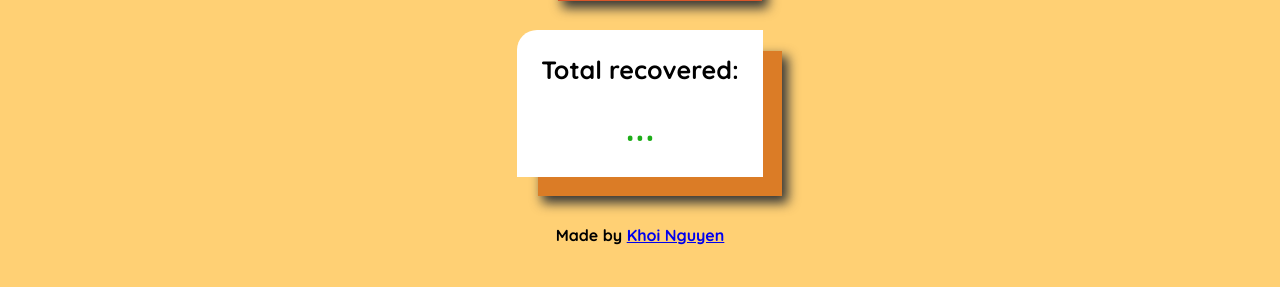
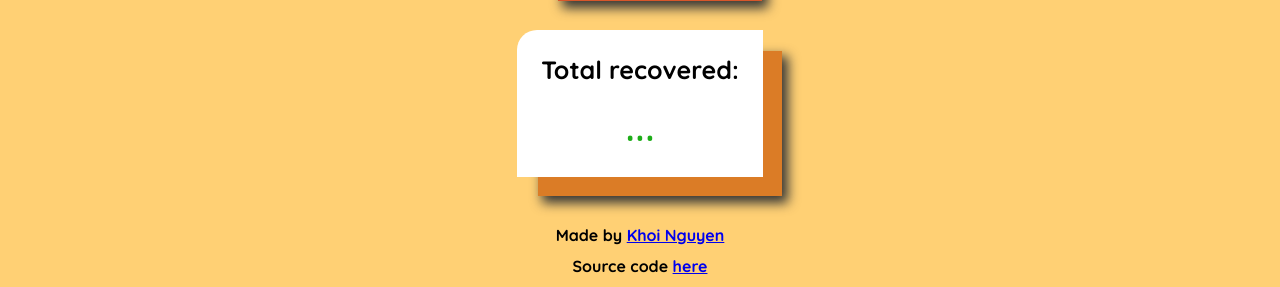
Before and after one commit to KhoiUna/node-covid-scraper, a website: page public/en.html in a window 1280 px wide. Shown: the part 609-896 px from the top of the page. Before the commit the page ends 865 px from the top, so only its background shows below. Drawn offline with Linux system fonts and the light colour scheme; no server answers.

Commit message:
add source code to footer

```diff
--- a/public/en.html
+++ b/public/en.html
@@ -78,6 +78,10 @@
 
     <footer>
       <p>Made by <a href="https://khoiuna.info/">Khoi Nguyen</a></p>
+      <p>
+        Source code
+        <a href="https://github.com/KhoiUna/node-covid-scraper">here</a>
+      </p>
     </footer>
   </body>
 
```
Also changed, not shown: public/vn.html (+4 -0 lines).
